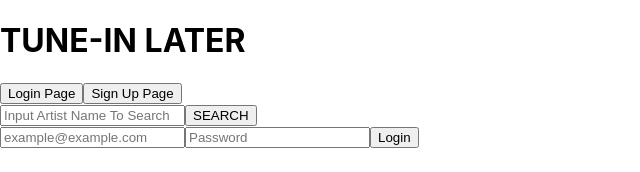
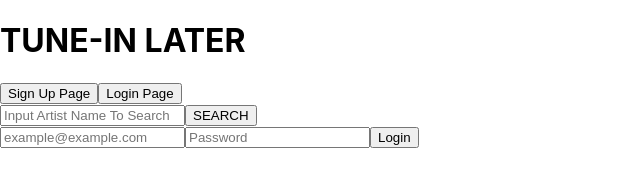
Before and after one commit to lundgrea/Tune-In-Later, a React (Create React App) app: page /login in a window 1280 px wide. Shown: the top 172 px of the page, without its empty margins (0-640 px from the left). Built offline with nearby package versions, Linux system fonts and the light colour scheme.

Commit message:
Add Conditional Rendering for inputs on user sign in Co-authored-by: Aidan McKay <aidanmckay2000@gmail.com> Co-authored-by: Alyssa Lundgren <lundgrea@gmail.com>

```diff
--- a/src/containers/App/App.js
+++ b/src/containers/App/App.js
@@ -18,20 +18,12 @@ const App = ({ logout, error, user, favorites}) => {
     <>
       <Route exact path="/" />
       <h1>TUNE-IN LATER</h1>
-      <Link exact to="/login">
-        <button>Login Page</button>
-      </Link>
-      <Link exact to='/sign-up'>
-        <button>Sign Up Page</button>
-      </Link>
-      {/* <NavLink exact to='/' onClick={logout}>
-        LOGOUT
-      </NavLink> */}
-      {user &&
-      <NavLink exact to='/my-collection'>
-        Favorites
-      </NavLink>
-      }
+
+      {user && <NavLink exact to='/my-collection'>Favorites</NavLink>}
+      {user && <NavLink exact to='/' onClick={logout}>LOGOUT</NavLink>}
+      {user && <NavLink exact to='/'>Home</NavLink>}
+      {!user && <Link exact to='/sign-up'><button>Sign Up Page</button></Link>}
+      {!user && <Link exact to="/login"><button>Login Page</button></Link>}
       <Link to='/'>
         <Search />
       </Link>
--- a/src/containers/LoginForm/LoginForm.js
+++ b/src/containers/LoginForm/LoginForm.js
@@ -3,7 +3,8 @@ import { connect } from 'react-redux';
 import { login, handleErrors } from '../../actions';
 import { loginUser } from '../../apiCalls/apiCalls';
 import { storeFavorites } from "../../actions";
-import { getFavorites } from '../../apiCalls/apiCalls'
+import { getFavorites } from '../../apiCalls/apiCalls';
+import { Route, NavLink, Link, Switch } from "react-router-dom";
 
 export class LoginForm extends Component {
   constructor() {
@@ -29,14 +30,19 @@ export class LoginForm extends Component {
       await this.props.login(loggedUser)
       const favorites = await getFavorites(this.props.user.id)
       await this.props.storeFavorites(favorites)
+      this.setState({
+        email: '',
+        password: ''
+      })
     }
   }
 
   render() {
     const { email, password } =  this.state
+    if(!this.props.user){
       return (
         <section>
-        <form onSubmit={this.handleSubmit}>
+          <form>
           <input
             type="text"
             value={email}
@@ -51,10 +57,16 @@ export class LoginForm extends Component {
             placeholder='Password'
             onChange={this.loginInputs}
             />
-        <button>Login</button>
+          <Link to='/user'>
+              <button onClick={this.handleSubmit}>Login</button>
+          </Link>
         </form>
+        <Route exact path='/user'></Route>
       </section>
       )
+    } else {
+      return ('')
+    }
   }
 }
 
```
Lines whose indentation alone changed are shown as unchanged.
